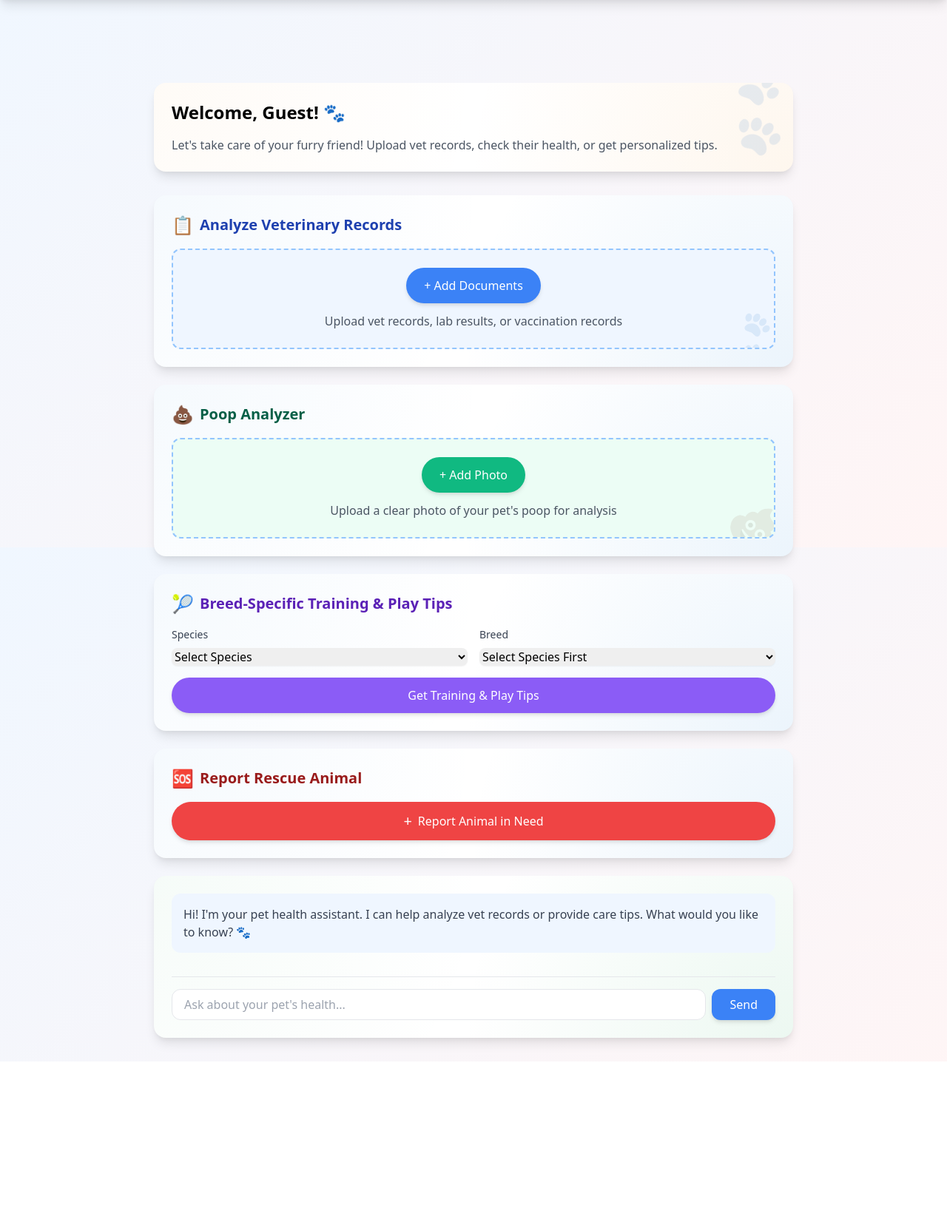
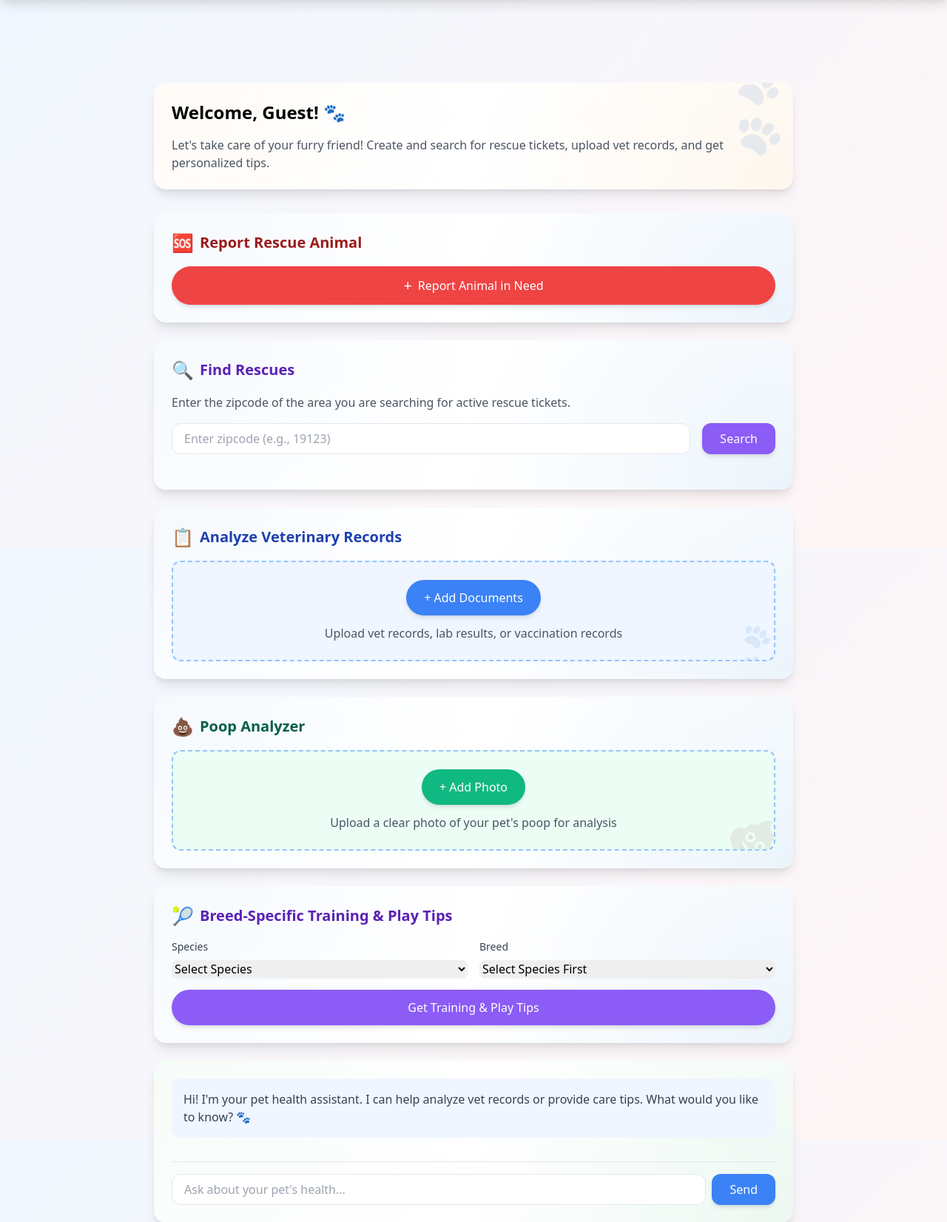
Before and after one commit to AustinArrington87/MyPetLink, a Flask app: page / in a window 1280 px wide. Shown: the part 60-1712 px from the top of the page at 74% size. Before the commit the page ends 1479 px from the top, so only its background shows below. Run offline with Flask 3, Linux system fonts and the light colour scheme; some libraries are stand-ins or nearby versions.

Commit message:
Update home.html

```diff
--- a/templates/home.html
+++ b/templates/home.html
@@ -103,8 +103,47 @@
         <div class="paw-print text-8xl absolute -top-4 -right-4">🐾</div>
         <h1 class="text-2xl font-bold mb-4 text-orange-800">Welcome, {{ user_name }}! 🐾</h1>
         <p class="text-gray-600 relative z-10">
-            Let's take care of your furry friend! Upload vet records, check their health, or get personalized tips.
+            Let's take care of your furry friend! Create and search for rescue tickets, upload vet records, and get personalized tips.
         </p>
+    </div>
+
+    <!-- Move this section to the top, right after the welcome card -->
+    <div class="analysis-card rounded-2xl p-6 shadow-lg mb-6">
+        <h2 class="text-xl font-semibold mb-4 text-red-800 flex items-center">
+            <span class="text-2xl mr-2">🆘</span> Report Rescue Animal
+        </h2>
+        <button onclick="openRescueForm()"
+                class="w-full bg-red-500 text-white px-6 py-3 rounded-full hover:bg-red-600 transform transition-all hover:scale-105 shadow-md flex items-center justify-center">
+            <span class="text-xl mr-2">+</span> Report Animal in Need
+        </button>
+    </div>
+
+    <!-- Add the new Find Rescues section -->
+    <div class="analysis-card rounded-2xl p-6 shadow-lg mb-6">
+        <h2 class="text-xl font-semibold mb-4 text-purple-800 flex items-center">
+            <span class="text-2xl mr-2">🔍</span> Find Rescues
+        </h2>
+        <p class="text-gray-600 mb-4">Enter the zipcode of the area you are searching for active rescue tickets.</p>
+        <div class="flex gap-4">
+            <input type="text"
+                   id="searchZipcode"
+                   placeholder="Enter zipcode (e.g., 19123)"
+                   class="flex-1 border rounded-xl px-4 py-2 focus:outline-none focus:ring-2 focus:ring-purple-500"
+                   pattern="[0-9]{5}"
+                   maxlength="5">
+            <button onclick="searchRescues()"
+                    class="bg-purple-500 text-white px-6 py-2 rounded-xl hover:bg-purple-600 transform transition-all hover:scale-105 shadow-md">
+                Search
+            </button>
+        </div>
+
+        <!-- Results container -->
+        <div id="rescueResults" class="mt-6 space-y-4">
+            <!-- Results will be populated here -->
+        </div>
+
+        <!-- Under the rescueResults div in Find Rescues section -->
+        <div id="petfinderOrgs" class="mt-6"></div>
     </div>
 
     <!-- Vet Record Analysis -->
@@ -232,17 +271,6 @@
                 <div id="enrichmentTips"></div>
             </div>
         </div>
-    </div>
-
-    <!-- Add this after the training tips section -->
-    <div class="analysis-card rounded-2xl p-6 shadow-lg mb-6">
-        <h2 class="text-xl font-semibold mb-4 text-red-800 flex items-center">
-            <span class="text-2xl mr-2">🆘</span> Report Rescue Animal
-        </h2>
-        <button onclick="openRescueForm()"
-                class="w-full bg-red-500 text-white px-6 py-3 rounded-full hover:bg-red-600 transform transition-all hover:scale-105 shadow-md flex items-center justify-center">
-            <span class="text-xl mr-2">+</span> Report Animal in Need
-        </button>
     </div>
 
     <!-- Chat Section -->
```
